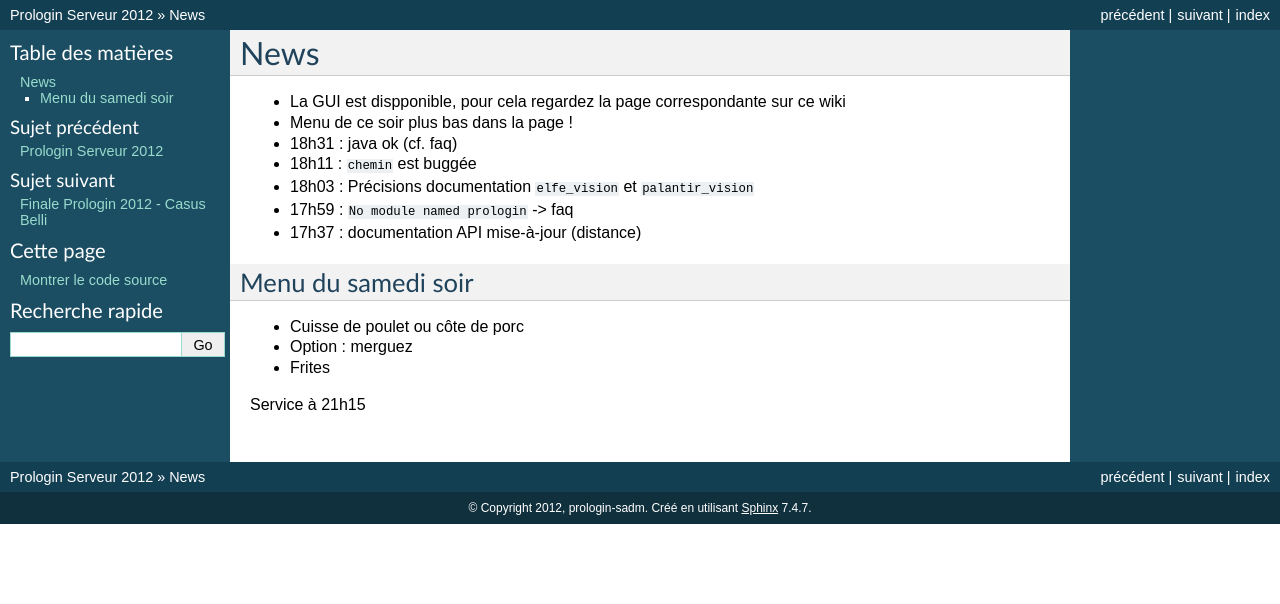
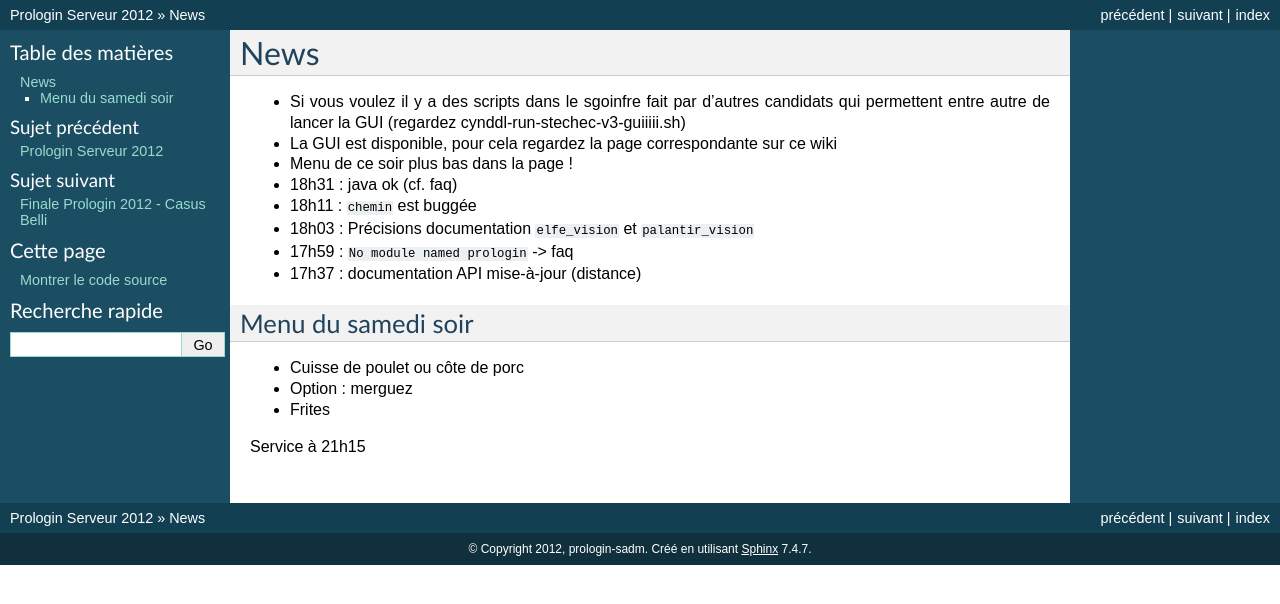
Before and after one commit to prologin/prologin2012, a Sphinx documentation site: the page built from doc/news.rst, in a window 1280 px wide. Shown: the top 604 px of the page. Built offline with Sphinx 7.4.7, drawn with Linux system fonts in a browser that asks for light colours.

Commit message:
Add news for run.sh for API

```diff
--- a/doc/news.rst
+++ b/doc/news.rst
@@ -2,7 +2,10 @@
 News
 ====
 
-- La GUI est dispponible, pour cela regardez la page correspondante sur ce wiki
+- Si vous voulez il y a des scripts dans le sgoinfre fait par d'autres candidats
+  qui permettent entre autre de lancer la GUI (regardez
+  cynddl-run-stechec-v3-guiiiii.sh)
+- La GUI est disponible, pour cela regardez la page correspondante sur ce wiki
 - Menu de ce soir plus bas dans la page !
 - 18h31 : java ok (cf. faq)
 - 18h11 : ``chemin`` est buggée
```
